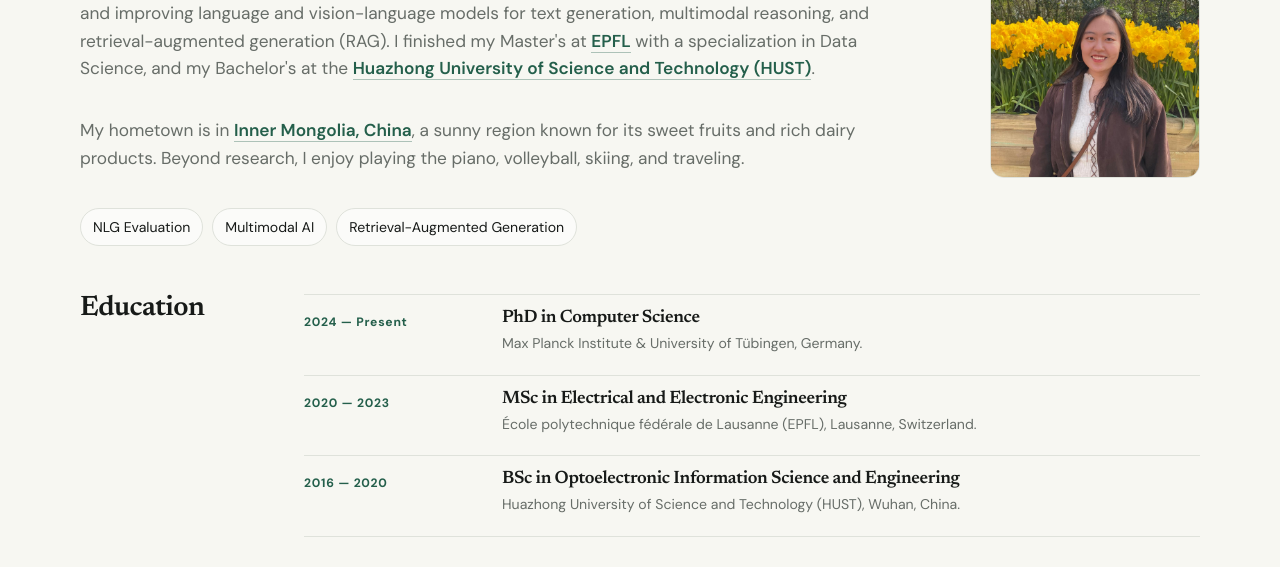
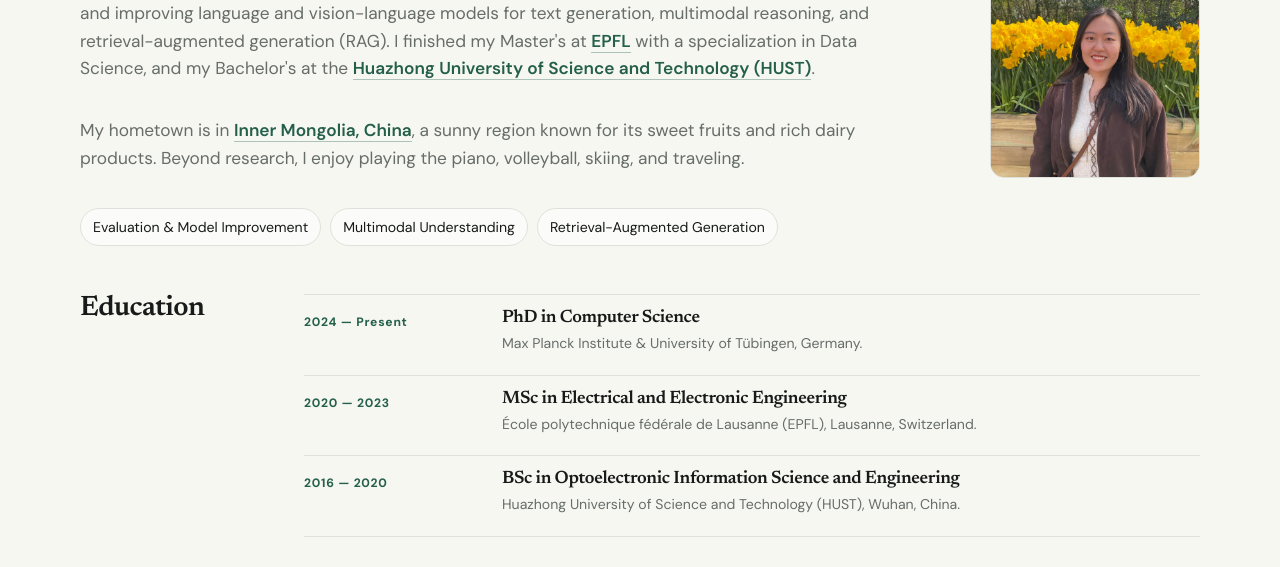
Before and after one commit to Siran-Li/Siran-Li.github.io, a plain HTML site: page index.html in a window 1280 px wide. Shown: the part 233-800 px from the top of the page. Drawn offline with Linux system fonts and the light colour scheme.

Commit message:
Update research interest chips

```diff
--- a/index.html
+++ b/index.html
@@ -38,7 +38,7 @@
         <p class="intro">I'm a PhD student at the <a href="https://imprs.is.mpg.de/" target="_blank" rel="noreferrer">International Max Planck Research School for Intelligent Systems (IMPRS-IS)</a> and the <a href="https://uni-tuebingen.de/en/" target="_blank" rel="noreferrer">University of Tübingen</a>, supervised by Prof. <a href="https://health-nlp.com/" target="_blank" rel="noreferrer">Carsten Eickhoff</a>, where I work on evaluating and improving language and vision-language models for text generation, multimodal reasoning, and retrieval-augmented generation (RAG). I finished my Master's at <a href="https://www.epfl.ch/en/" target="_blank" rel="noreferrer">EPFL</a> with a specialization in Data Science, and my Bachelor's at the <a href="http://english.hust.edu.cn/" target="_blank" rel="noreferrer">Huazhong University of Science and Technology (HUST)</a>.</p>
         <p class="intro">My hometown is in <a href="https://en.wikipedia.org/wiki/Inner_Mongolia" target="_blank" rel="noreferrer">Inner Mongolia, China</a>, a sunny region known for its sweet fruits and rich dairy products. Beyond research, I enjoy playing the piano, volleyball, skiing, and traveling.</p>
         <div class="chips" aria-label="Research interests">
-          <span>NLG Evaluation</span><span>Multimodal AI</span><span>Retrieval-Augmented Generation</span>
+          <span>Evaluation &amp; Model Improvement</span><span>Multimodal Understanding</span><span>Retrieval-Augmented Generation</span>
         </div>
         <!-- <a class="scroll-cue" href="#publications">Selected publications <span>↓</span></a> -->
       </div>
```
